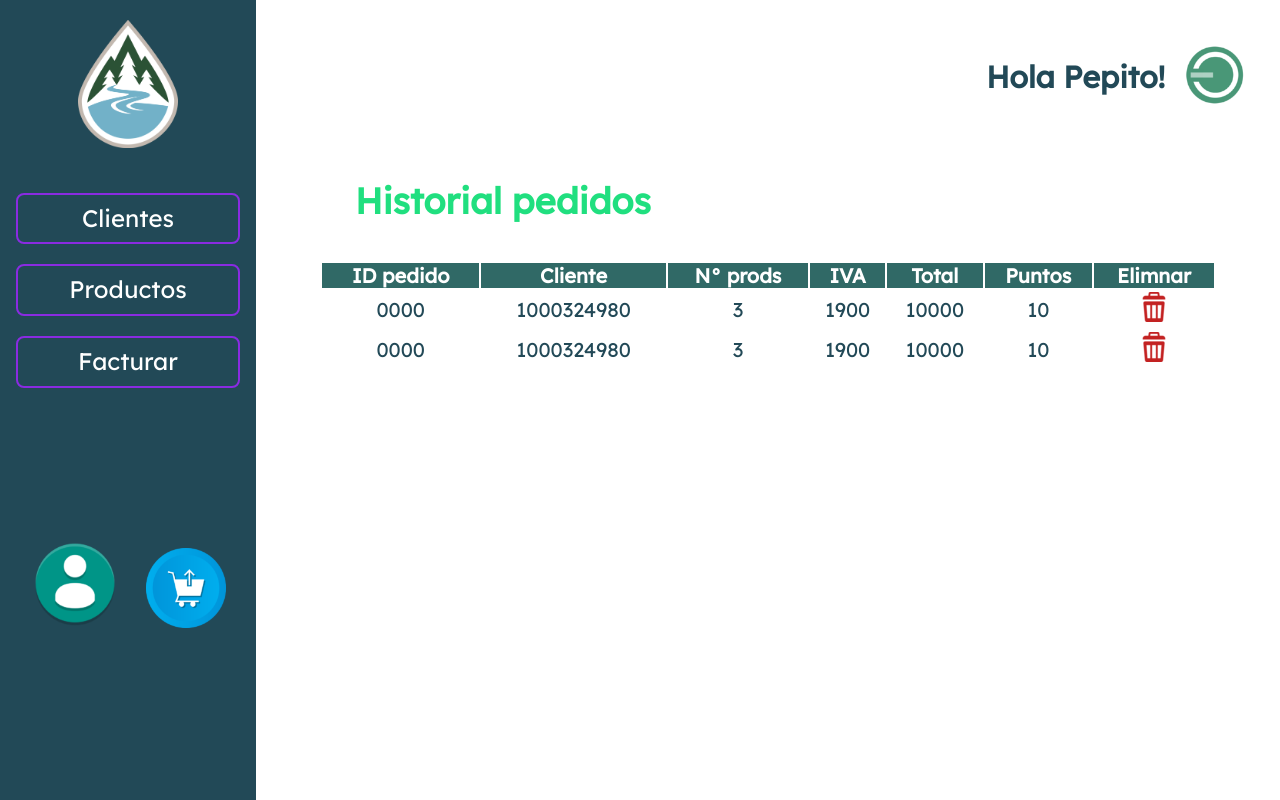
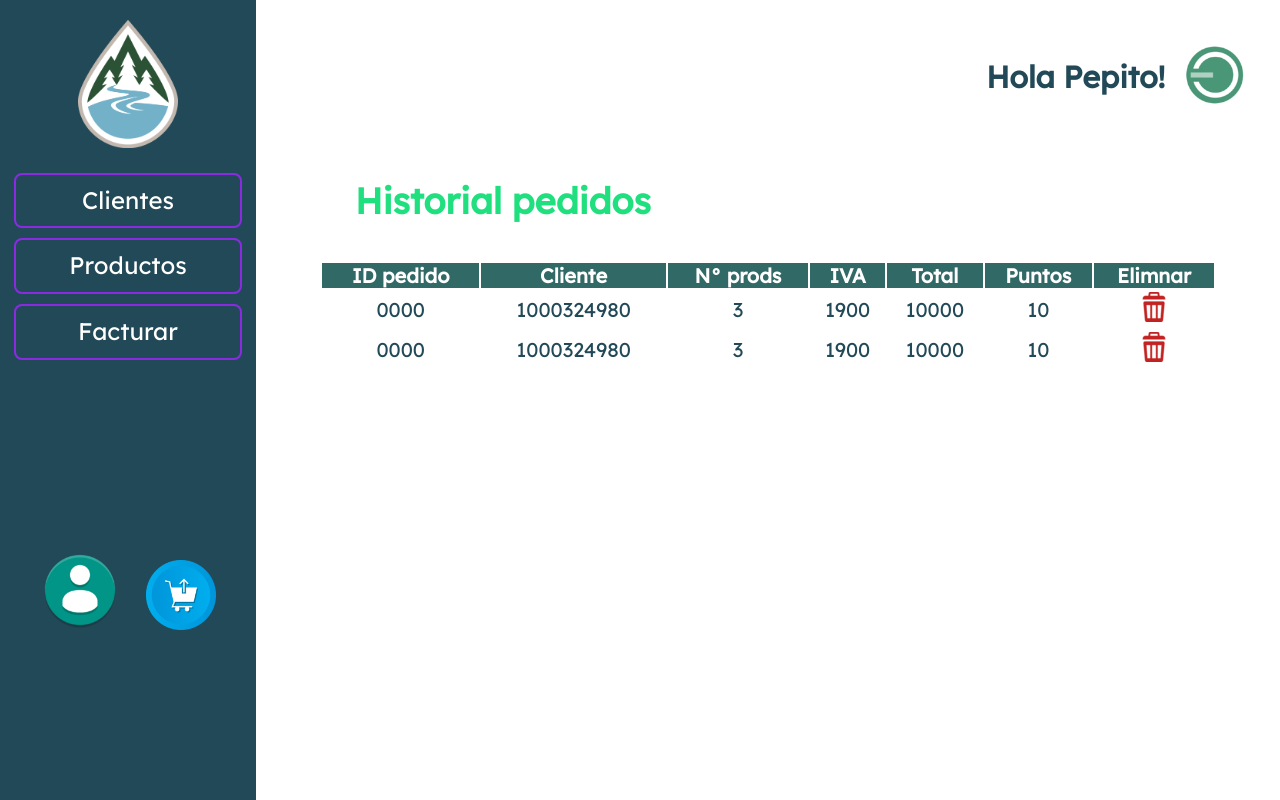
Before and after one commit to natturie/cafesierra, a Vue app: page /pedidos in a window 1280 px wide. Built offline with nearby package versions, Linux system fonts and the light colour scheme.

Commit message:
Agregando página welcome

```diff
--- a/src/components/Sidebar.vue
+++ b/src/components/Sidebar.vue
@@ -1,9 +1,9 @@
 <template>
   <div class="menu">
     <aside class="side-menu">
-      <div>
+      <router-link class="router-bot" to="/welcome">
         <img class="logo" src="../assets/logo.png" alt="logo sierra" />
-      </div>
+      </router-link>
       <nav class="navegacion">
         <li>
           <router-link class="router-bot" to="/costumers">Clientes</router-link>
@@ -56,7 +56,7 @@ export default {
 
 .logo {
   width: 100px;
-  padding: 20px 0;
+  padding: 20px 0 10px 0;
 }
 
 .navegacion li {
@@ -64,8 +64,8 @@ export default {
   border: blueviolet 2px solid;
   border-radius: 8px;
   list-style: none;
-  padding: 10px;
-  margin: 20px;
+  padding: 12px;
+  margin: 10px;
   text-align: center;
   font-family: "Lexend", sans-serif;
   font-size: 24px;
@@ -78,17 +78,17 @@ export default {
 }
 
 .menu-botones {
-  margin-top: 130px;
+margin-top: 180px;
 }
 
 .logo-usuarios {
-  width: 90px;
+  width: 80px;
   padding-right: 13px;
   cursor: pointer;
 }
 
 .logo-pedidos {
-  width: 80px;
+  width: 70px;
   padding-left: 13px;
   cursor: pointer;
 }
```
